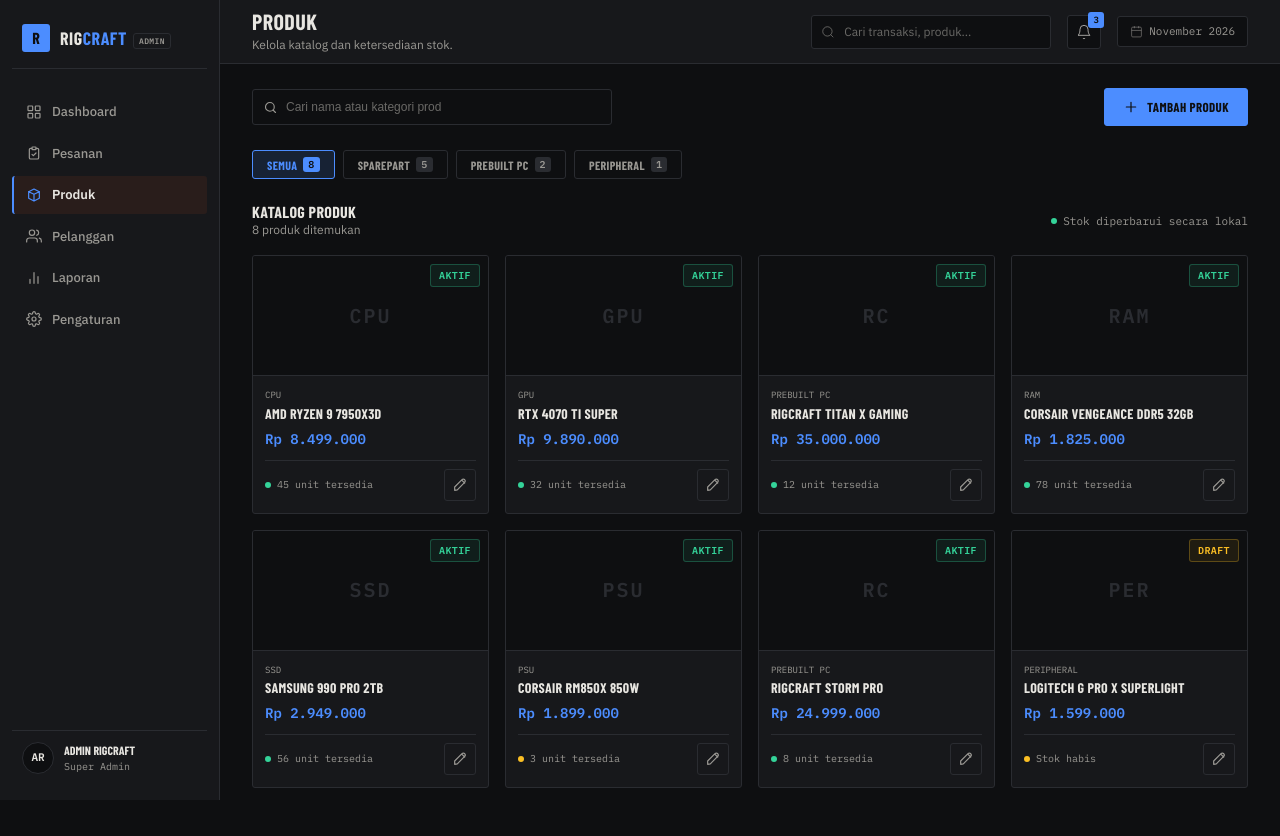
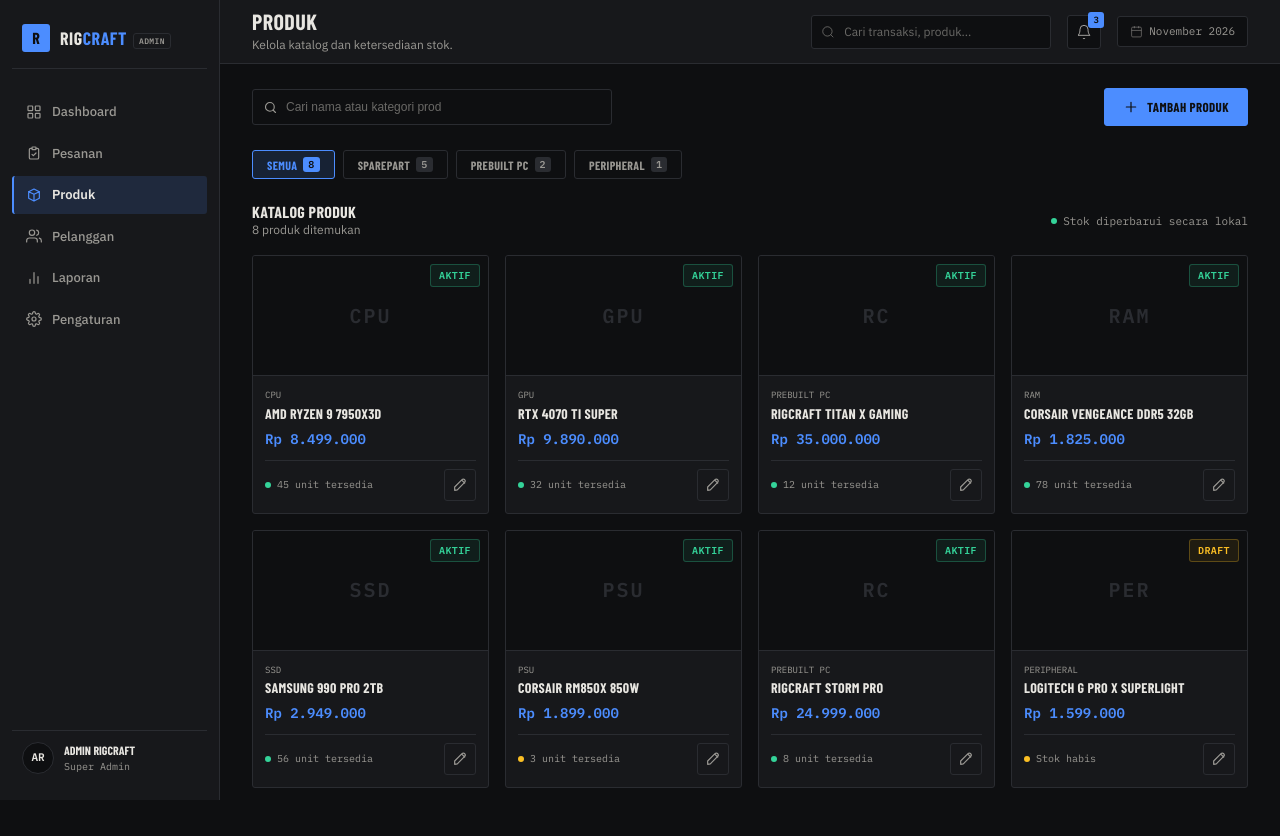
Before and after one commit to azeleiaa/rigcraft, a React (Vite) app: page /produk in a window 1280 px wide. Built offline with nearby package versions, Linux system fonts and the light colour scheme.

Commit message:
style(admin): apply blue accent palette

```diff
--- a/src/data/dummyData.ts
+++ b/src/data/dummyData.ts
@@ -295,5 +295,5 @@ export const paymentMethods = [
   { name: 'Transfer Bank', percentage: 45, color: '#00E5FF' },
   { name: 'E-Wallet', percentage: 32, color: '#3B82F6' },
   { name: 'Kartu Kredit', percentage: 18, color: '#EF4444' },
-  { name: 'COD', percentage: 5, color: '#F59E0B' },
+  { name: 'COD', percentage: 5, color: 'var(--accent)' },
 ];
--- a/src/index.css
+++ b/src/index.css
@@ -1,6 +1,6 @@
 /* ==========================================================================
    RigCraft - Industrial Specification Admin & Global Stylesheet (Dark Mode)
-   Single Accent Color: Orange (#FF5A1F)
+  Single Accent Color: Blue (#4C8DFF)
    Zero Shadows, Zero Gradients, Sharp 1px Lines, 3px Corner Radius
    ========================================================================== */
 
@@ -143,7 +143,7 @@
 
 .sidebar-link.active {
   color: var(--text);
-  background: rgba(255, 90, 31, 0.08);
+  background: var(--accent-muted);
   border-left-color: var(--accent);
   font-weight: 600;
 }
```
